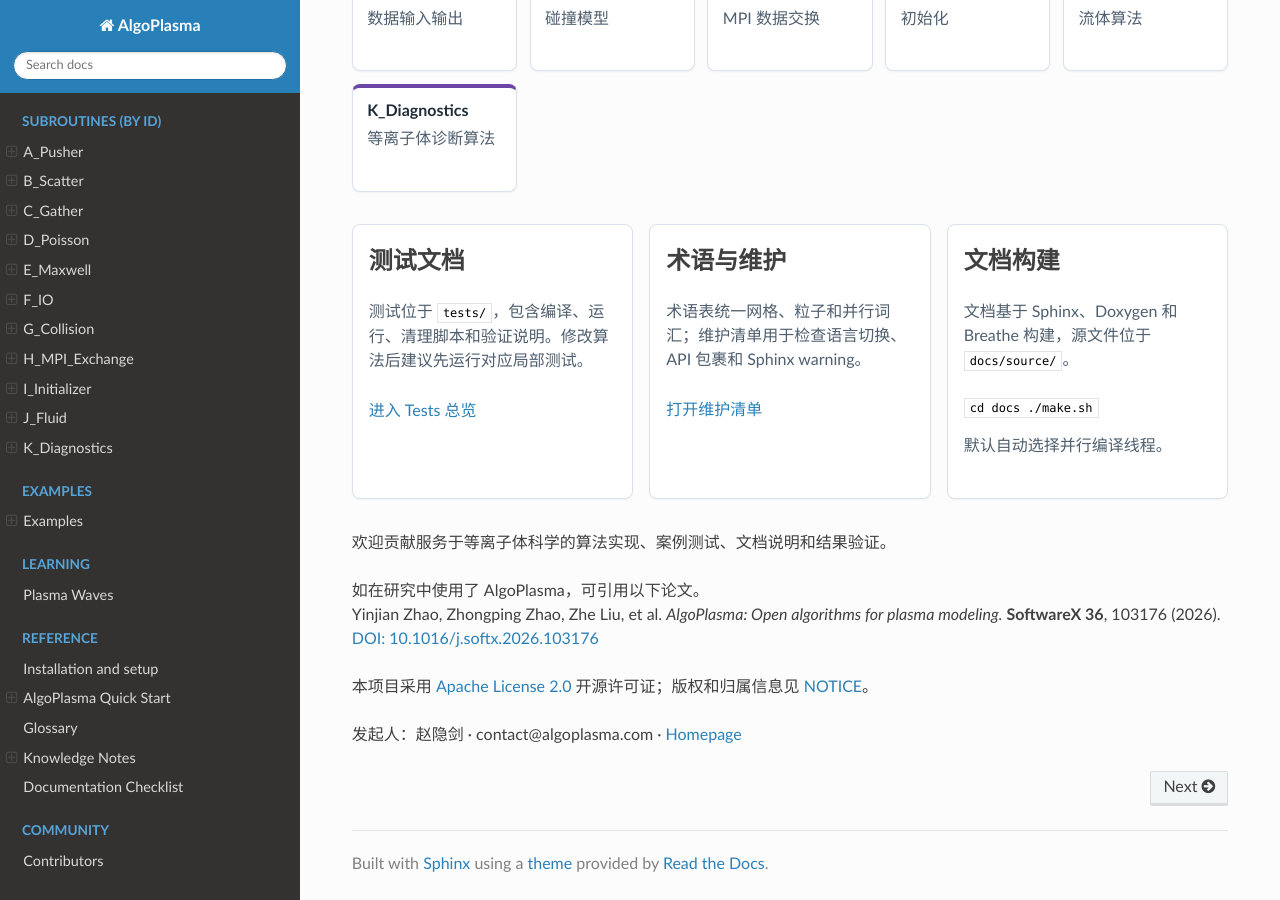
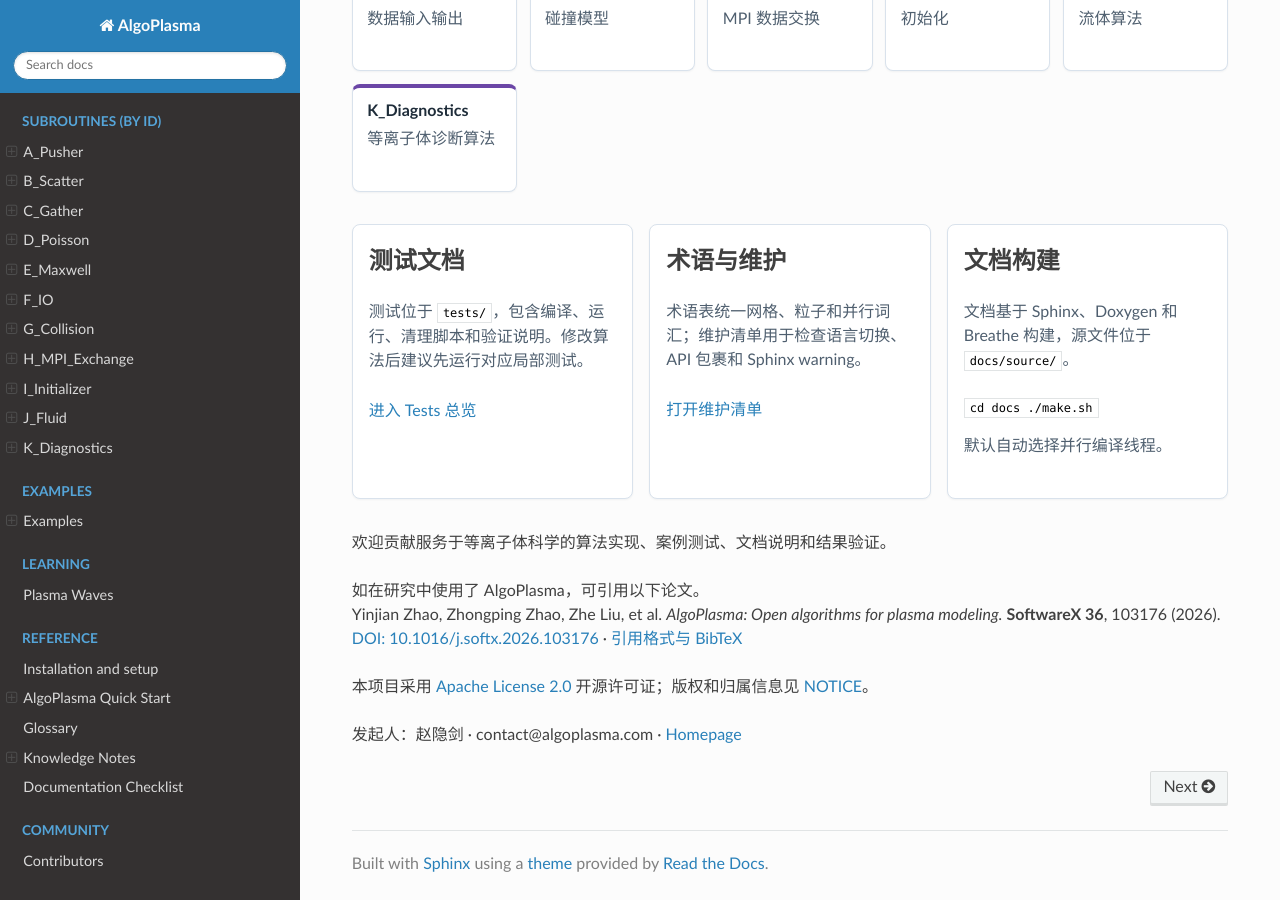
Before and after one commit to AlgoPlasma/AlgoPlasma, a Sphinx documentation site: the page built from docs/source/index.rst, in a window 1280 px wide and 900 px high, scrolled down 807 px. Built offline with Sphinx 7.4.7 and the Read the Docs theme 3.1.0, drawn with Linux system fonts in a browser that asks for light colours; formulas are drawn with MathJax 3; pages that are not in the unit, such as notebooks, are missing from menus; the version number could not be read and is left out.

Commit message:
docs: link homepage reference to citation formats

```diff
--- a/docs/source/index.rst
+++ b/docs/source/index.rst
@@ -138,7 +138,8 @@ AlgoPlasma
       <p>如在研究中使用了 AlgoPlasma，可引用以下论文。<br>
          Yinjian Zhao, Zhongping Zhao, Zhe Liu, et al. <em>AlgoPlasma: Open algorithms for plasma modeling.</em>
          <strong>SoftwareX 36</strong>, 103176 (2026).
-         <a href="https://doi.org/10.1016/j.softx.2026.103176">DOI: 10.1016/j.softx.2026.103176</a></p>
+         <a href="https://doi.org/10.1016/j.softx.2026.103176">DOI: 10.1016/j.softx.2026.103176</a> ·
+         <a href="community/citation.html">引用格式与 BibTeX</a></p>
       <p class="ap-home-license">本项目采用 <a href="LICENSE">Apache License 2.0</a> 开源许可证；版权和归属信息见 <a href="NOTICE">NOTICE</a>。</p>
       <p class="ap-home-contact">发起人：赵隐剑 · contact@algoplasma.com · <a href="https://homepage.hit.edu.cn/zhaoyinjian" target="_blank" rel="noopener noreferrer">Homepage</a></p>
      </section>
@@ -218,7 +219,8 @@ AlgoPlasma
       <p>If you use AlgoPlasma in your research, you can cite this paper.<br>
          Yinjian Zhao, Zhongping Zhao, Zhe Liu, et al. <em>AlgoPlasma: Open algorithms for plasma modeling.</em>
          <strong>SoftwareX 36</strong>, 103176 (2026).
-         <a href="https://doi.org/10.1016/j.softx.2026.103176">DOI: 10.1016/j.softx.2026.103176</a></p>
+         <a href="https://doi.org/10.1016/j.softx.2026.103176">DOI: 10.1016/j.softx.2026.103176</a> ·
+         <a href="community/citation.html">Citation and BibTeX</a></p>
       <p class="ap-home-license">AlgoPlasma is licensed under the <a href="LICENSE">Apache License 2.0</a>; copyright and attribution information is available in <a href="NOTICE">NOTICE</a>.</p>
       <p class="ap-home-contact">Initiator: Yinjian ZHAO · contact@algoplasma.com · <a href="https://homepage.hit.edu.cn/zhaoyinjian" target="_blank" rel="noopener noreferrer">Homepage</a></p>
      </section>
```
Also changed, not shown: other parts of docs/source/index.rst (+1 -0 lines).
